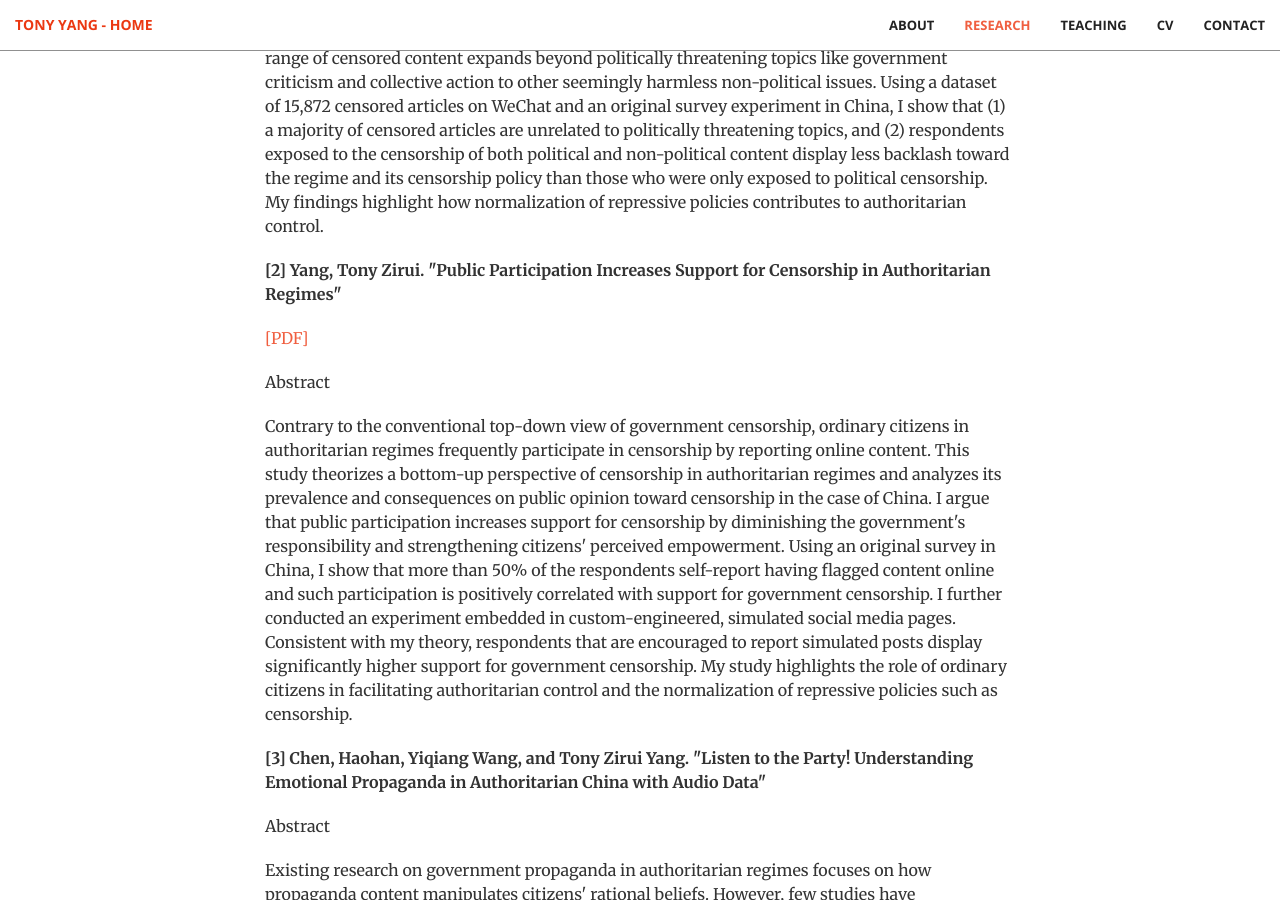
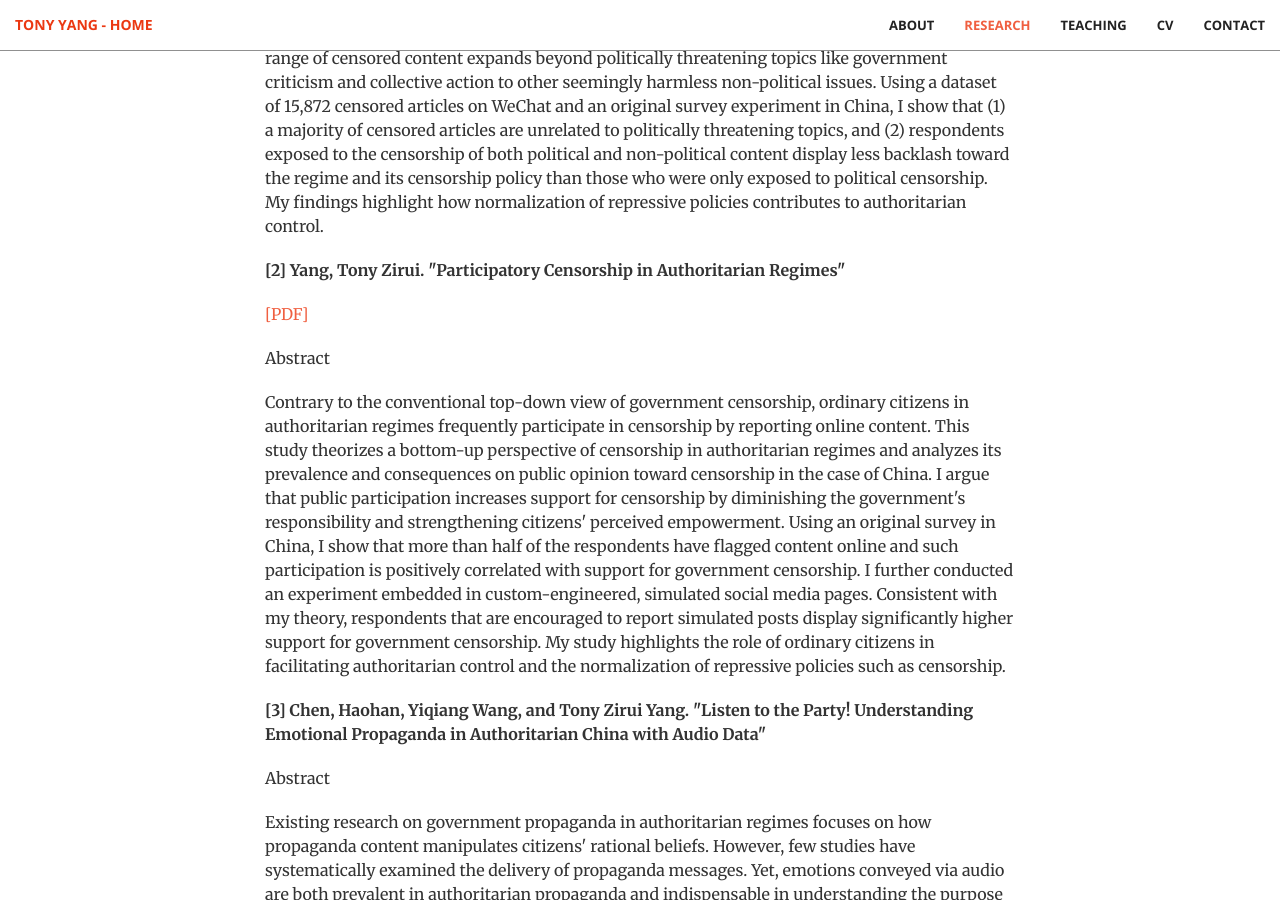
Before and after one commit to tonyhsfz/website, a Jekyll site: the page built from index.html, in a window 1280 px wide and 900 px high, scrolled down 2168 px. Built offline with Jekyll 4.4.1, drawn with Linux system fonts in a browser that asks for light colours.

Commit message:
Update publication.html

```diff
--- a/_includes/publication.html
+++ b/_includes/publication.html
@@ -15,12 +15,11 @@ Previous research claims that public awareness of censorship will lead to backla
                     </p>
  <p></p>
                      <p></p>
-<p><b>[2] Yang, Tony Zirui. "Public Participation Increases Support for Censorship in Authoritarian Regimes" </b></p>
+<p><b>[2] Yang, Tony Zirui. "Participatory Censorship in Authoritarian Regimes" </b></p>
                    <p> <a href="/img/Participatory_Censorship_Yang.pdf">[PDF]</a> </p>
 <p> Abstract </p>
 <p>
-Contrary to the conventional top-down view of government censorship, ordinary citizens in authoritarian regimes frequently participate in censorship by reporting online content. This study theorizes a bottom-up perspective of censorship in authoritarian regimes and analyzes its prevalence and consequences on public opinion toward censorship in the case of China. I argue that public participation increases support for censorship by diminishing the government's responsibility and strengthening citizens' perceived empowerment. Using an original survey in China, I show that more than 50% of the respondents self-report having flagged content online and such participation is positively correlated with support for government censorship. I further conducted an experiment embedded in custom-engineered, simulated social media pages. Consistent with my theory, respondents that are encouraged to report simulated posts display significantly higher support for government censorship. My study highlights the role of ordinary citizens in facilitating authoritarian control and the normalization of repressive policies such as censorship.
-                    </p>
+Contrary to the conventional top-down view of government censorship, ordinary citizens in authoritarian regimes frequently participate in censorship by reporting online content. This study theorizes a bottom-up perspective of censorship in authoritarian regimes and analyzes its prevalence and consequences on public opinion toward censorship in the case of China. I argue that public participation increases support for censorship by diminishing the government's responsibility and strengthening citizens' perceived empowerment. Using an original survey in China, I show that more than half of the respondents have flagged content online and such participation is positively correlated with support for government censorship. I further conducted an experiment embedded in custom-engineered, simulated social media pages. Consistent with my theory, respondents that are encouraged to report simulated posts display significantly higher support for government censorship. My study highlights the role of ordinary citizens in facilitating authoritarian control and the normalization of repressive policies such as censorship.                    </p>
                      <p></p>
                      <p></p>
 <p><b>[3] Chen, Haohan, Yiqiang Wang, and Tony Zirui Yang. "Listen to the Party! Understanding Emotional Propaganda in Authoritarian China with Audio Data" </b></p>
```
